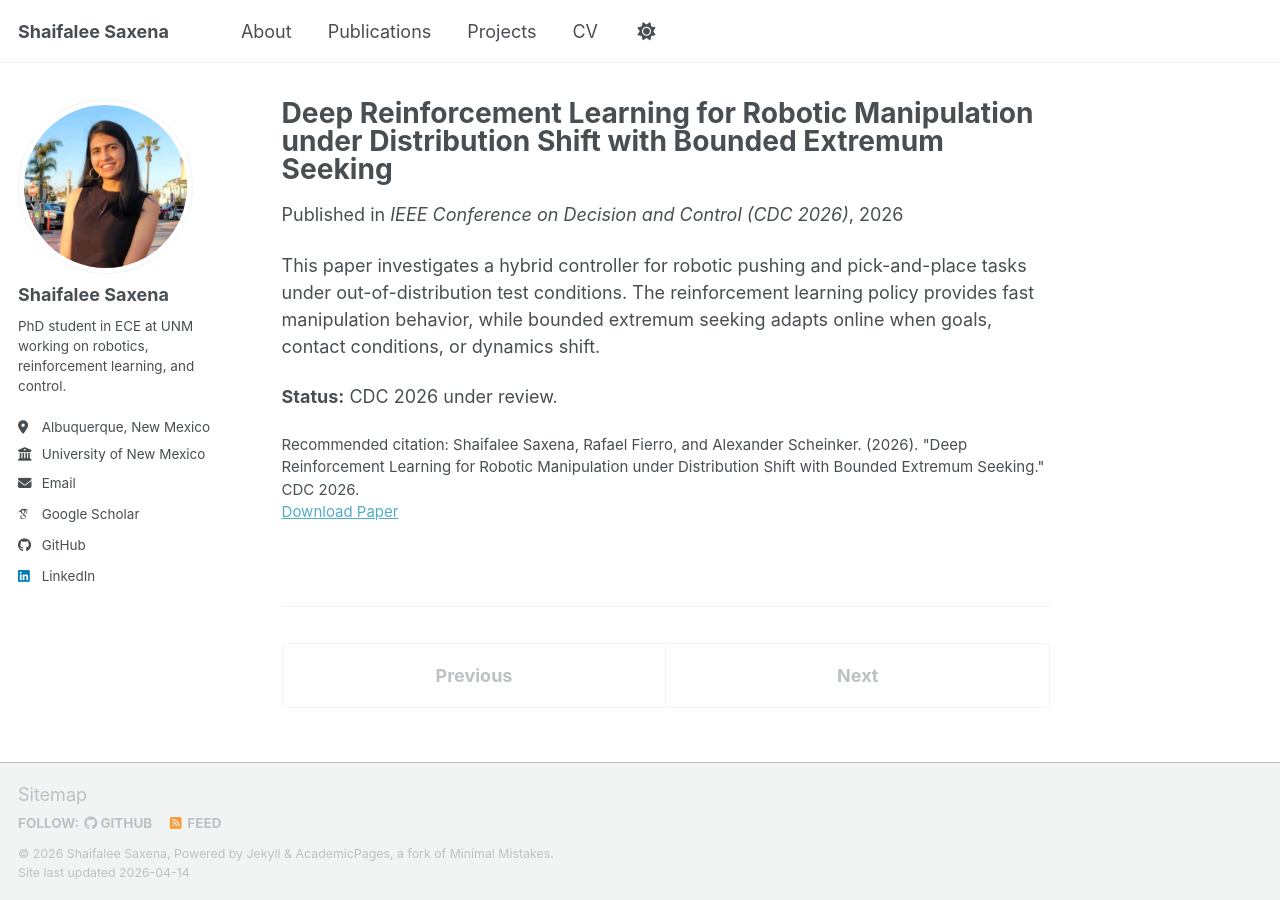
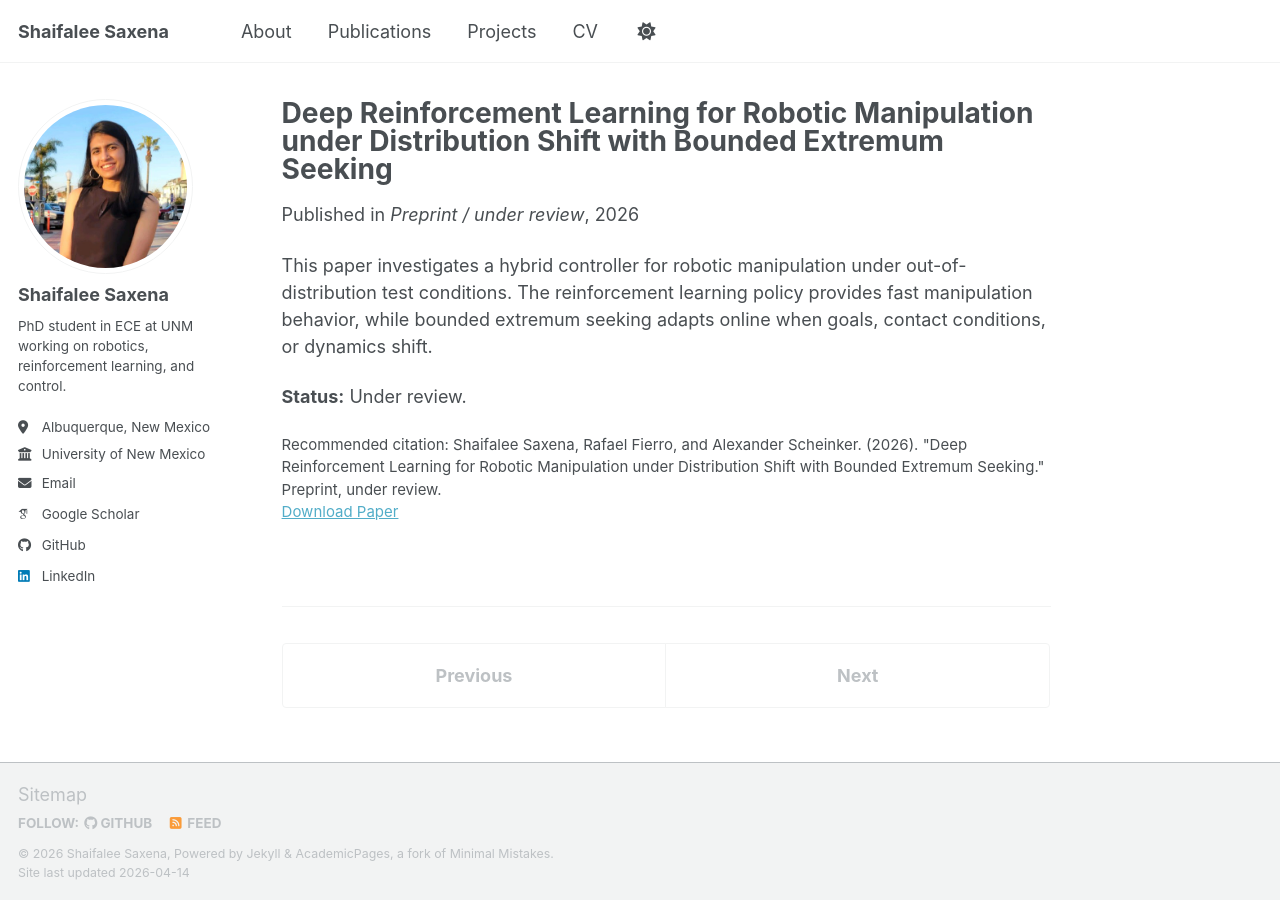
Before and after one commit to shaifaleesaxena/shaifaleesaxena.github.io, a Jekyll site: the page built from _publications/2026-04-01-robotic-manipulation-distribution-shift.md, in a window 1280 px wide. Built offline with Jekyll 4.4.1, drawn with Linux system fonts in a browser that asks for light colours; some web fonts are replaced; a script bundle is joined from its source files by our own code; library files that are not in the unit come from our copies.

Commit message:
Update venue and citation for robotic manipulation paper

```diff
--- a/_publications/2026-04-01-robotic-manipulation-distribution-shift.md
+++ b/_publications/2026-04-01-robotic-manipulation-distribution-shift.md
@@ -5,11 +5,11 @@ category: conferences
 permalink: /publication/2026-04-01-robotic-manipulation-distribution-shift
 excerpt: "Improving robotic manipulation performance under distribution shift by combining reinforcement learning with bounded extremum seeking."
 date: 2026-04-01
-venue: "IEEE Conference on Decision and Control (CDC 2026)"
+venue: "Preprint / under review"
 paperurl: "https://arxiv.org/abs/2604.01142"
-citation: 'Shaifalee Saxena, Rafael Fierro, and Alexander Scheinker. (2026). "Deep Reinforcement Learning for Robotic Manipulation under Distribution Shift with Bounded Extremum Seeking." CDC 2026.'
+citation: 'Shaifalee Saxena, Rafael Fierro, and Alexander Scheinker. (2026). "Deep Reinforcement Learning for Robotic Manipulation under Distribution Shift with Bounded Extremum Seeking." Preprint, under review.'
 ---
 
-This paper investigates a hybrid controller for robotic pushing and pick-and-place tasks under out-of-distribution test conditions. The reinforcement learning policy provides fast manipulation behavior, while bounded extremum seeking adapts online when goals, contact conditions, or dynamics shift.
+This paper investigates a hybrid controller for robotic manipulation under out-of-distribution test conditions. The reinforcement learning policy provides fast manipulation behavior, while bounded extremum seeking adapts online when goals, contact conditions, or dynamics shift.
 
-**Status:** CDC 2026 under review.
+**Status:** Under review.
```
